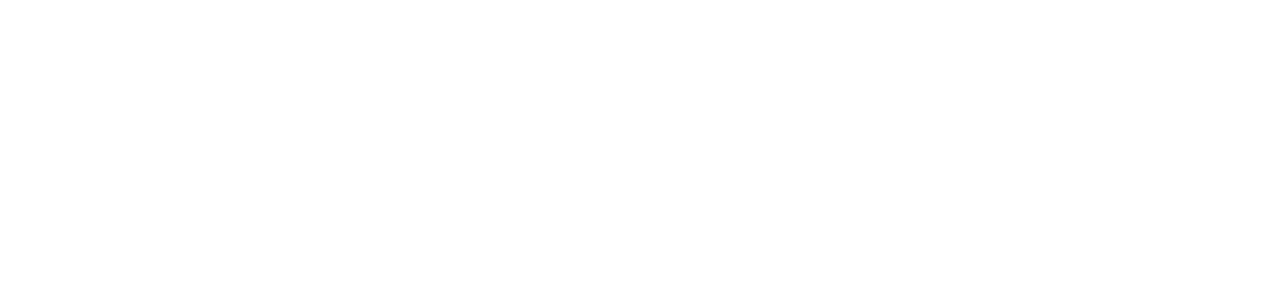
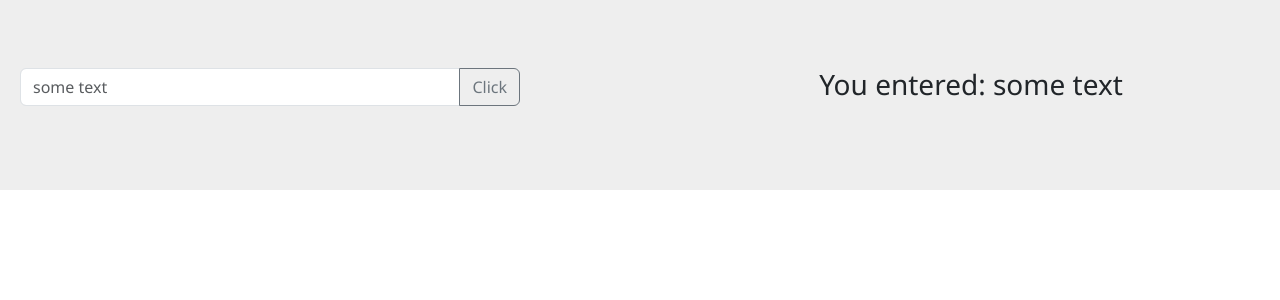
Before and after one commit to ppavankumar/AngularBasics, an Angular app: page / in a window 1280 px wide. Shown: the top 300 px of the page. Built offline with nearby package versions, Linux system fonts and the light colour scheme.

Commit message:
Cross component communication using Subject which is like EventEmitter but is an Observable.

```diff
--- a/src/app/app.component.html
+++ b/src/app/app.component.html
@@ -1,161 +1,20 @@
-<!-- <div
-  class="container-fluid"
-  style="max-width: 800px; align-items: center; align-content: center"
->
-  <div class="row">
-    <app-add-user></app-add-user>
-  </div>
-  <div class="row">
-    <app-list-all-users></app-list-all-users>
-    <app-user-details></app-user-details>
-  </div>
-</div> -->
-
-<!-- <div class="container-fluid">
-  <div class="row">
-    <app-products-list></app-products-list>
-  </div>
-  <div class="row">
-    <app-product-details></app-product-details>
-  </div>
-</div> -->
-
-<!-- <div class="jumbotron">
+<div class="jumbotron text-center">
+  <!-- <h1>{{ title }}</h1>
+  <br /> -->
   <div class="container">
     <div class="row">
-      <div class="col-md-6">
-        <app-users-list></app-users-list>
+      <div class="col-sm-6">
+        <!-- <input type="text" class="form-control" style="max-width: 20px;" />
+        <button class="btn btn-outline-secondary pull-right">Click</button>
+        Lorem ipsum dolor sit amet consectetur, adipisicing elit. Doloribus
+        eveniet rerum cupiditate ipsum placeat sed labore, expedita esse!
+        Voluptate, ea sint facere dolor vel repellat nulla fugit quis quisquam
+        tenetur? -->
+        <app-parent-textbox></app-parent-textbox>
       </div>
-      <div class="col-md-6">
-        <!-- <label for="" class="label-danger">Testing</label> --
-        <app-users-details></app-users-details>
+      <div class="col-sm-6">
+        <app-child-text-display></app-child-text-display>
       </div>
-      <!-- <div class="row">
-        <ul class="pager">
-          <li><a href="#">Previous</a></li>
-          <li><a href="#">Next</a></li>
-        </ul>
-      </div> --
-    </div>
-  </div> -->
-
-<!-- <table class="table table-striped table-hover">
-  <thead>
-    <tr>
-      <th scope="col">#</th>
-      <th scope="col">First</th>
-      <th scope="col">Last</th>
-      <th scope="col">Maiden</th>
-      <th scope="col">Age</th>
-      <th scope="col">Gender</th>
-      <th scope="col">Email</th>
-      <th scope="col">Username</th>
-      <th scope="col">Status</th>
-    </tr>
-  </thead>
-  <tbody>
-    <tr *ngFor="let user of users">
-      <th scope="row">{{ user.id }}</th>
-      <td>{{ user.firstName }}</td>
-      <td>{{ user.lastName }}</td>
-      <td>{{ user.maidenName }}</td>
-      <td>{{ user.age }}</td>
-      <td>{{ user.gender }}</td>
-      <td>{{ user.email }}</td>
-      <td>{{ user.username }}</td>
-      <td>
-        <input
-          type="checkbox"
-          role="switch"
-          [checked]="user.status === 'active'"
-        />
-      </td>
-    </tr>
-  </tbody>
-</table> -->
-
-<!-- <div id="carouselExampleIndicators" class="carousel slide">
-  <div class="carousel-indicators">
-    <button
-      type="button"
-      data-bs-target="#carouselExampleIndicators"
-      data-bs-slide-to="0"
-      class="active"
-      aria-current="true"
-      aria-label="Slide 1"
-    ></button>
-    <button
-      type="button"
-      data-bs-target="#carouselExampleIndicators"
-      data-bs-slide-to="1"
-      aria-label="Slide 2"
-    ></button>
-    <button
-      type="button"
-      data-bs-target="#carouselExampleIndicators"
-      data-bs-slide-to="2"
-      aria-label="Slide 3"
-    ></button>
-  </div>
-  <div class="carousel-inner">
-    <div class="carousel-item active">
-      <!-- https://i.dummyjson.com/data/products/30/1.jpg
-      https://i.dummyjson.com/data/products/30/2.jpg
-      https://i.dummyjson.com/data/products/30/3.jpg
-      https://i.dummyjson.com/data/products/30/thumbnail.jpg --
-      <img
-        src="https://i.dummyjson.com/data/products/30/1.jpg"
-        class="d-block w-100"
-        width="50"
-        height="300"
-        alt="..."
-      />
-    </div>
-    <div class="carousel-item">
-      <img
-        src="https://i.dummyjson.com/data/products/30/2.jpg"
-        class="d-block w-100"
-        width="50"
-        height="300"
-        alt="..."
-      />
-    </div>
-    <div class="carousel-item">
-      <img
-        src="https://i.dummyjson.com/data/products/30/3.jpg"
-        class="d-block w-100"
-        width="50"
-        height="300"
-        alt="..."
-      />
-    </div>
-    <div class="carousel-item">
-      <img
-        src="https://i.dummyjson.com/data/products/30/thumbnail.jpg"
-        class="d-block w-100"
-        width="50"
-        height="300"
-        alt="..."
-      />
     </div>
   </div>
-  <button
-    class="carousel-control-prev"
-    type="button"
-    data-bs-target="#carouselExampleIndicators"
-    data-bs-slide="prev"
-  >
-    <span class="carousel-control-prev-icon" aria-hidden="true"></span>
-    <span class="visually-hidden">Previous</span>
-  </button>
-  <button
-    class="carousel-control-next"
-    type="button"
-    data-bs-target="#carouselExampleIndicators"
-    data-bs-slide="next"
-  >
-    <span class="carousel-control-next-icon" aria-hidden="true"></span>
-    <span class="visually-hidden">Next</span>
-  </button>
 </div>
-</div> -->
--- a/src/app/app.component.ts
+++ b/src/app/app.component.ts
@@ -1,124 +1,14 @@
-import { Component, OnInit } from "@angular/core";
-import { Observable, filter, from, map, of } from "rxjs";
+import { Component } from "@angular/core";
+import { DataTransformService } from "./services/data-transform.service";
 
 @Component({
   selector: "app-root",
   templateUrl: "./app.component.html",
   styleUrls: ["./app.component.css"],
+  providers: [DataTransformService],
 })
-export class AppComponent implements OnInit {
-  title = "Observable Tutorial";
+export class AppComponent {
+  title = "Data transfer demo";
 
-  // myObservable: Observable<any> = new Observable((observer) => {
-  //   console.log("Observable starts");
-  //   setTimeout(() => {
-  //     observer.next("1");
-  //   }, 1000);
-  //   setTimeout(() => {
-  //     observer.next("2");
-  //   }, 2000);
-  //   setTimeout(() => {
-  //     observer.next("3");
-  //   }, 3000);
-  //   // setTimeout(() => {
-  //   //   observer.error(new Error("something went wrong."));
-  //   // }, 3500);
-  //   setTimeout(() => {
-  //     observer.next("4");
-  //   }, 4000);
-  //   setTimeout(() => {
-  //     observer.next("5");
-  //   }, 5000);
-  //   setTimeout(() => {
-  //     observer.complete();
-  //   }, 6000);
-  //   // observer.next("1");
-  //   // observer.next("2");
-  //   // observer.next("3");
-  //   // observer.next("4");
-  //   // observer.next("5");
-  // });
-
-  // myObservable: Observable<any> = Observable.create((observer: any) => {
-  //   console.log("Observable starts");
-  //   setTimeout(() => {
-  //     observer.next("A");
-  //   }, 1000);
-  //   setTimeout(() => {
-  //     observer.next("B");
-  //   }, 2000);
-  //   setTimeout(() => {
-  //     observer.next("C");
-  //   }, 3000);
-  //   setTimeout(() => {
-  //     observer.next("D");
-  //   }, 4000);
-  //   setTimeout(() => {
-  //     observer.next("E");
-  //   }, 5000);
-  //   setTimeout(() => {
-  //     observer.error(new Error("something went wrong."));
-  //   }, 4500);
-  //   setTimeout(() => {
-  //     observer.complete();
-  //   }, 6000);
-  // });
-
-  array1 = [1, 2, 6, 7, 8];
-  array2 = ["A", "B", "C"];
-  // myObservable: Observable<any> = of(this.array1, this.array2, 69, 'BB', false);
-  // myObservable: Observable<any> = from(this.array1.map((data) => data * 5));
-
-  // myObservable: Observable<any> = from(this.array1);
-  myObservable: Observable<any> = from(this.array1).pipe(
-    map((val) => {
-      return val * 5;
-    }),
-    filter((val) => {
-      return val >= 30;
-    })
-  );
-
-  // transformedOBS = this.myObservable.pipe(
-  //   map((val) => {
-  //     return val * 5;
-  //   }),
-  //   filter((val) => {
-  //     return val >= 30;
-  //   })
-  // );
-
-  // filteredOBS = this.transformedOBS.pipe(
-  //   filter((val) => {
-  //     return val >= 30;
-  //   })
-  // );
-
-  // myPromise = new Promise<void>((myResolve, myReject) => {
-  //   // "Producing Code" (May take some time)
-
-  //   myResolve(); // when successful
-  //   myReject(); // when error
-  // });
-
-  // // "Consuming Code" (Must wait for a fulfilled Promise)
-  // // myPromise.then(
-  // //   (value) => { /* code if successful */ },
-  // //   (error) => { /* code if some error */ }
-  // // );
-  // myObservable: Observable<any> = from(this.myPromise);
-
-  ngOnInit() {
-    this.myObservable.subscribe(
-      (val) => {
-        console.log(val);
-      },
-      (error) => {
-        alert(error);
-      },
-      () => {
-        alert("all values are emitted by observable.");
-      }
-    );
-  }
+  constructor(private dataService: DataTransformService) {}
 }
--- a/src/app/app.module.ts
+++ b/src/app/app.module.ts
@@ -4,10 +4,14 @@ import { BrowserModule } from "@angular/platform-browser";
 import { AppComponent } from "./app.component";
 import { FormsModule } from "@angular/forms";
 import { HttpClientModule } from "@angular/common/http";
+import { ParentTextboxComponent } from './components/parent-textbox/parent-textbox.component';
+import { ChildTextDisplayComponent } from './components/child-text-display/child-text-display.component';
 
 @NgModule({
   declarations: [
     AppComponent,
+    ParentTextboxComponent,
+    ChildTextDisplayComponent,
   ],
   imports: [BrowserModule, FormsModule, HttpClientModule],
   providers: [],
--- /dev/null
+++ b/src/app/components/child-text-display/child-text-display.component.html
@@ -0,0 +1 @@
+<h3>You entered: {{ enteredText || "some text" }}</h3>
--- /dev/null
+++ b/src/app/components/child-text-display/child-text-display.component.ts
@@ -0,0 +1,19 @@
+import { Component, OnInit } from "@angular/core";
+import { DataTransformService } from "src/app/services/data-transform.service";
+
+@Component({
+  selector: "app-child-text-display",
+  templateUrl: "./child-text-display.component.html",
+  styleUrls: ["./child-text-display.component.css"],
+})
+export class ChildTextDisplayComponent implements OnInit {
+  constructor(private dataService: DataTransformService) {}
+
+  enteredText: string = "";
+
+  ngOnInit() {
+    this.dataService.textEnteredEvent.subscribe(
+      (data) => (this.enteredText = data)
+    );
+  }
+}
--- /dev/null
+++ b/src/app/components/parent-textbox/parent-textbox.component.html
@@ -0,0 +1,18 @@
+<div class="input-group mb-3" style="max-width: 500px">
+  <input
+    type="text"
+    class="form-control"
+    placeholder="some text"
+    [(ngModel)]="enteredText"
+    aria-label="some text"
+    aria-describedby="button-addon2"
+  />
+  <button
+    class="btn btn-outline-secondary"
+    type="button"
+    id="button-addon2"
+    (click)="processEnteredText()"
+  >
+    Click
+  </button>
+</div>
--- /dev/null
+++ b/src/app/components/parent-textbox/parent-textbox.component.ts
@@ -0,0 +1,17 @@
+import { Component } from "@angular/core";
+import { DataTransformService } from "src/app/services/data-transform.service";
+
+@Component({
+  selector: "app-parent-textbox",
+  templateUrl: "./parent-textbox.component.html",
+  styleUrls: ["./parent-textbox.component.css"],
+})
+export class ParentTextboxComponent {
+  constructor(private dataService: DataTransformService) {}
+
+  enteredText: string = "";
+
+  processEnteredText = () => {
+    this.dataService.textEntered(this.enteredText);
+  };
+}
--- /dev/null
+++ b/src/app/services/data-transform.service.ts
@@ -0,0 +1,17 @@
+import { EventEmitter, Injectable } from "@angular/core";
+import { Subject } from "rxjs";
+
+@Injectable({
+  providedIn: "root",
+})
+export class DataTransformService {
+  constructor() {}
+
+  // textEnteredEvent = new EventEmitter();
+  textEnteredEvent = new Subject<string>();
+
+  textEntered(enteredText: string) {
+    // this.textEnteredEvent.emit(enteredText);
+    this.textEnteredEvent.next(enteredText);
+  }
+}
```
Also changed, not shown: src/app/components/child-text-display/child-text-display.component.css (added), src/app/components/parent-textbox/parent-textbox.component.css (added), 2 other files (tests, documents, lock files or other folders).
